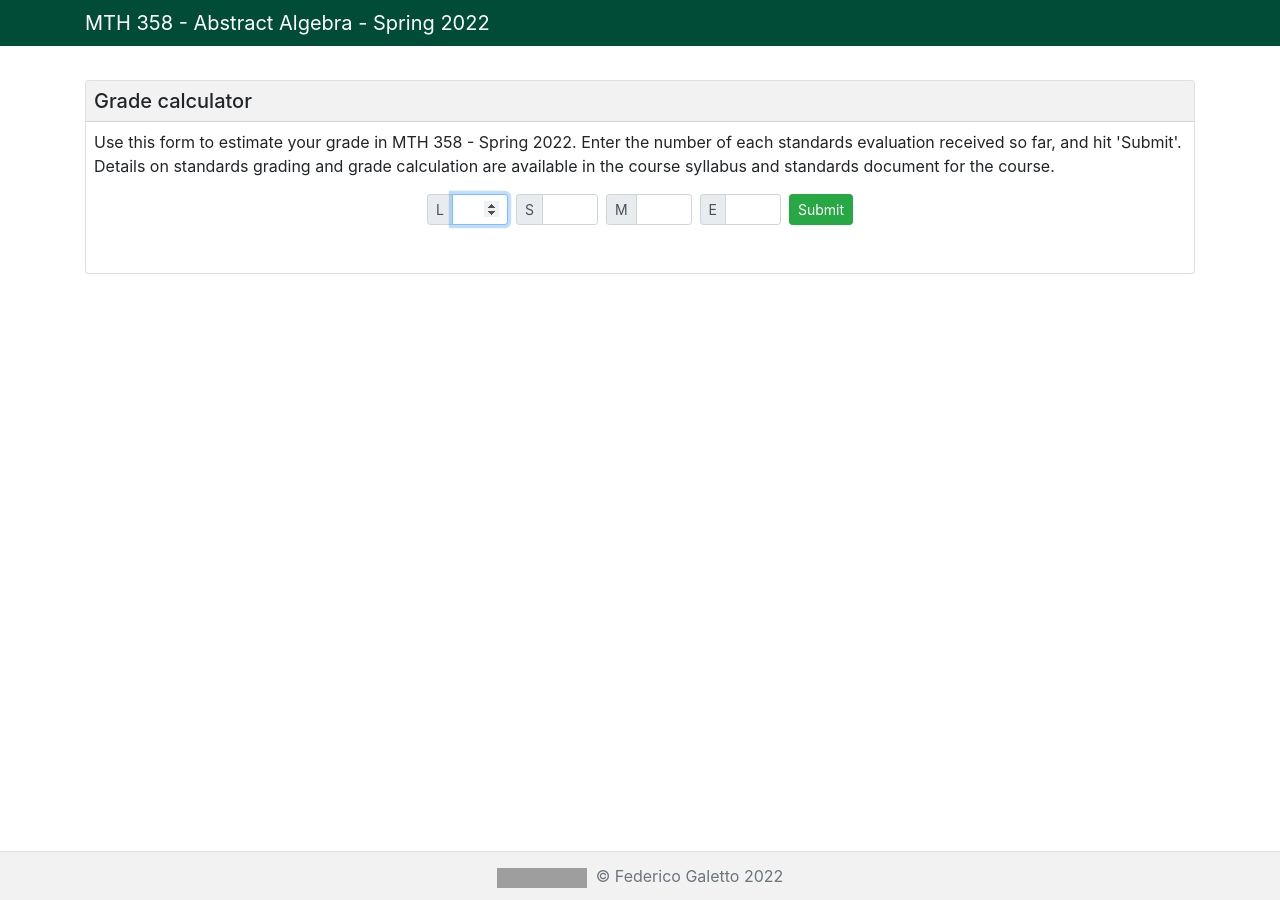
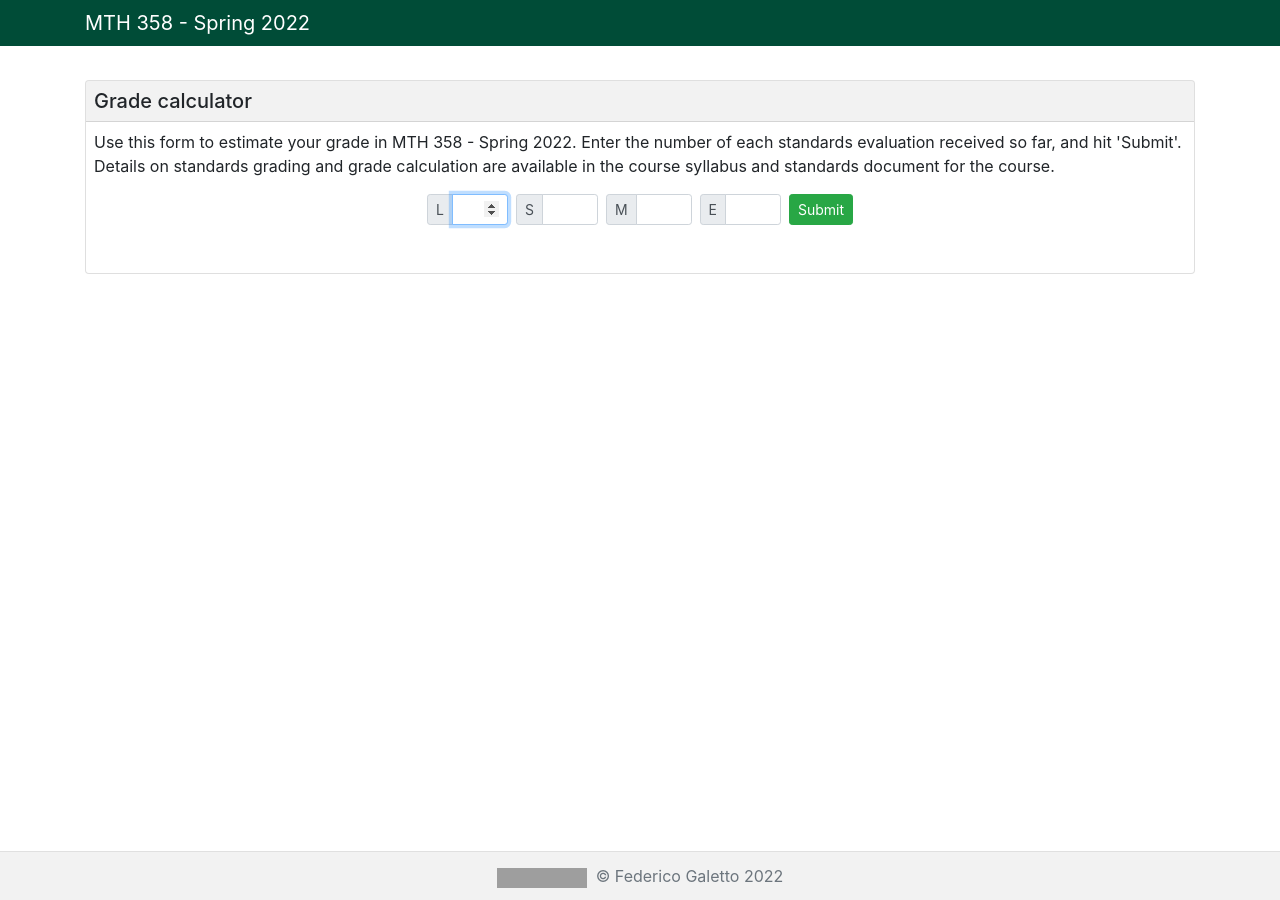
Before and after one commit to galettof/galettof.github.io, a Jekyll site: the page 358/index.html, which Jekyll copies as it is, in a window 1280 px wide. Built offline with Jekyll 4.4.1, drawn with Linux system fonts in a browser that asks for light colours; grey boxes are pictures that could not be loaded.

Commit message:
shorter navbrand

```diff
--- a/358/index.html
+++ b/358/index.html
@@ -34,7 +34,7 @@
     <header>
       <nav class="navbar navbar-expand-lg navbar-dark fixed-top bg-dark">
 	<div class="container">
-	  <a class="navbar-brand" href="index.html">MTH 358 - Abstract Algebra - Spring 2022</a>
+	  <a class="navbar-brand" href="index.html">MTH 358 - Spring 2022</a>
 	</div>
       </nav>
     </header>
```
